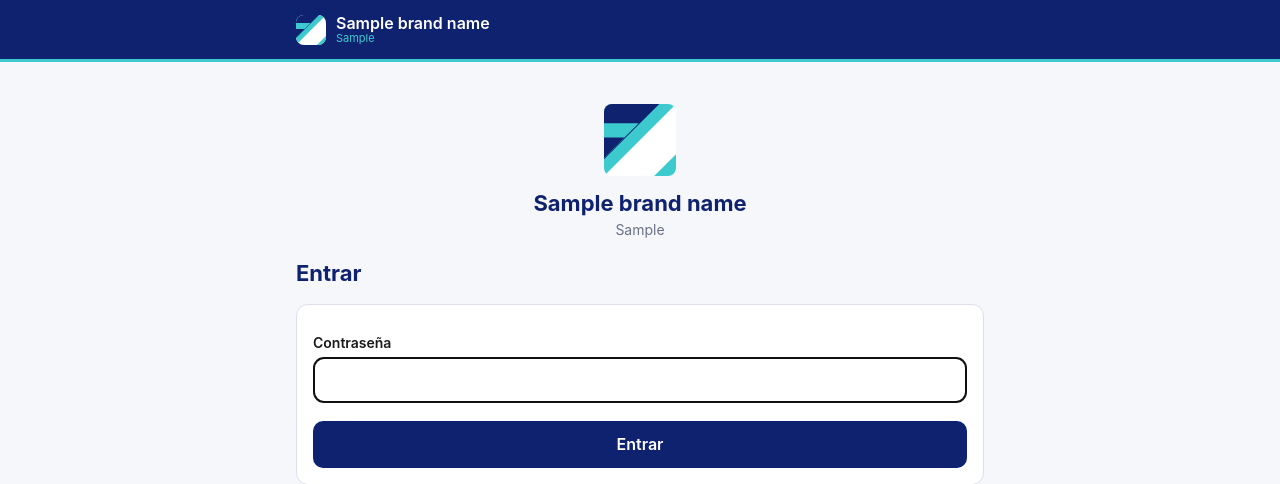
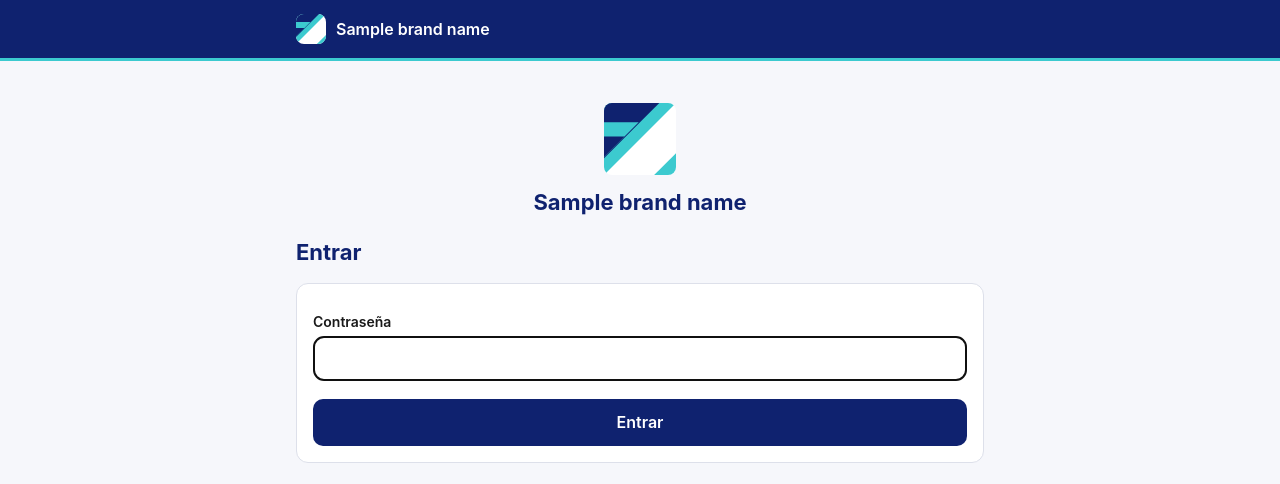
Before and after one commit to AndCV/notion-form-intake-bot, a Python web app: template templates/app/login.html in a window 1280 px wide. Shown: the top 484 px of the page. Run offline with Jinja, Linux system fonts and the light colour scheme; the template is opened without the code that fills it: most values are stand-ins (such as "Sample title", 1, 10 or a date in 2020).

Commit message:
Drop the tagline from the web app header and login page
The app shows only the issuer name next to the logo. The invoice and
receipt letterhead still use INVOICE_TAGLINE.

Co-Authored-By: Claude Opus 5.5 <noreply@anthropic.com>

```diff
--- a/app/main.py
+++ b/app/main.py
@@ -118,9 +118,8 @@ def create_app(config: Config | None = None, senders: Senders | None = None) ->
             request=request,
             csrf=csrf_token(request),
             max_emails=MAX_EMAILS,
-            # Same letterhead as the invoice (INVOICE_* settings).
+            # Same name as the invoice letterhead (INVOICE_ISSUER_NAME).
             brand_name=getattr(config, "invoice_issuer_name", "") or "Servicios",
-            brand_tagline=getattr(config, "invoice_tagline", ""),
         )
         return templates.TemplateResponse(request, name, ctx, status_code=status)
 
--- a/lib/config.py
+++ b/lib/config.py
@@ -57,7 +57,7 @@ class Config:
         self.class_duration_minutes = int(os.environ.get("CLASS_DURATION_MINUTES", "60"))
 
         # Invoice/receipt letterhead (see lib/invoicing.py, templates/invoice.html);
-        # also the web app's brand name and tagline.
+        # the issuer name also brands the web app.
         self.invoice_issuer_name = os.environ.get("INVOICE_ISSUER_NAME", "Your Name")
         self.invoice_tagline = os.environ.get("INVOICE_TAGLINE", "")
         self.invoice_phone = os.environ.get("INVOICE_PHONE", "")
--- a/templates/app/base.html
+++ b/templates/app/base.html
@@ -22,7 +22,6 @@
   header a { color: #fff; text-decoration: none; font-weight: 600; }
   header .wrap { flex-wrap: wrap; row-gap: 10px; }
   header .brand { display: flex; align-items: center; gap: 10px; line-height: 1.15; white-space: nowrap; }
-  header .brand small { display: block; font-weight: 400; font-size: 11px; color: var(--teal); }
   header nav { display: flex; align-items: center; gap: 14px; margin-left: auto; }
   header nav a { font-weight: 400; font-size: 15px; }
   header nav form { margin: 0; flex: none; }
@@ -88,7 +87,7 @@
 <body>
 <header>
   <div class="wrap">
-    <a href="/" class="brand">{{ mark(30) }}<span>{{ brand_name }}<small>{{ brand_tagline }}</small></span></a>
+    <a href="/" class="brand">{{ mark(30) }}<span>{{ brand_name }}</span></a>
     {% if request.session.get("auth") %}
     <nav>
       <a href="/resumen">Resumen</a>
--- a/templates/app/login.html
+++ b/templates/app/login.html
@@ -4,9 +4,7 @@
 {% block content %}
 <div style="display:flex;flex-direction:column;align-items:center;margin:28px 0 18px;text-align:center">
   {{ mark(72) }}
-  <div style="font-size:22px;font-weight:700;color:var(--navy);margin-top:12px">{{ brand_name }}</div>
-  {% if brand_tagline %}<div class="muted">{{ brand_tagline }}</div>{% endif %}
-</div>
+  <div style="font-size:22px;font-weight:700;color:var(--navy);margin-top:12px">{{ brand_name }}</div></div>
 <h1>Entrar</h1>
 <form method="post" action="/login" class="card">
   <input type="hidden" name="csrf" value="{{ csrf }}">
```
Also changed, not shown: README.md, 1 other file.
